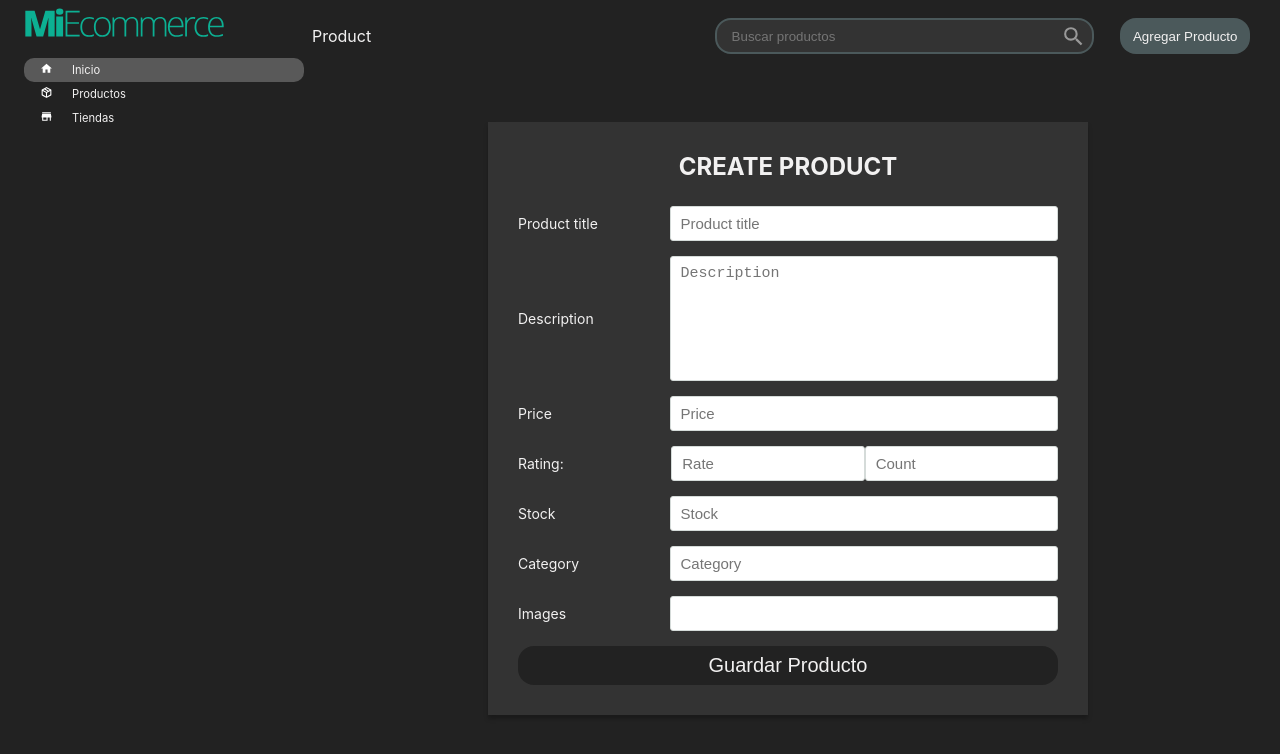
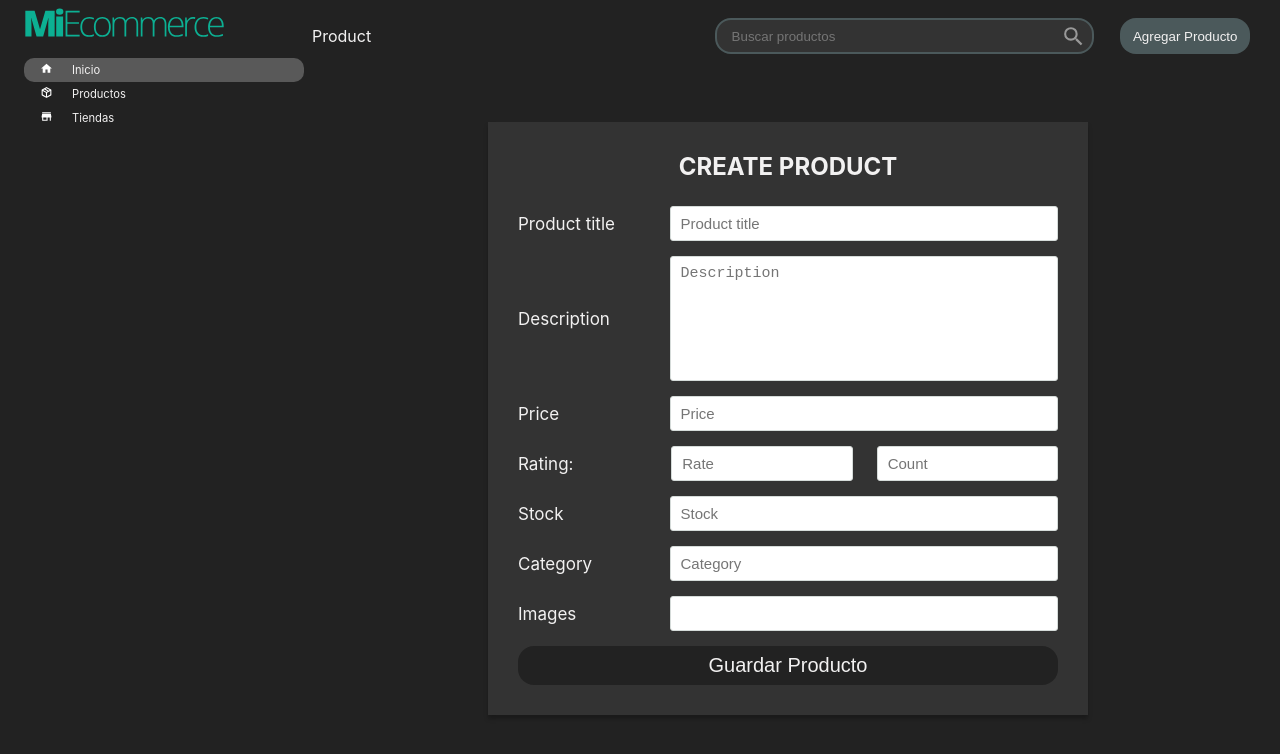
Before and after one commit to facundovacanicencosud/MiEcommerce-Grupo2-Sprint4, a React (Create React App) app: page /products/1 in a window 1280 px wide. Shown: the top 754 px of the page. Built offline with nearby package versions, Linux system fonts and the light colour scheme.

Commit message:
css create

```diff
--- a/src/pages/Products/ProductView/createProduct.module.css
+++ b/src/pages/Products/ProductView/createProduct.module.css
@@ -30,12 +30,13 @@
   width: 200px;
   color: var(--blanco);
   margin-right: 10px;
-  font-size: 14px;
+  font-size: 17px;
 }
 
 .wrapper .form .ratingComponents {
   display: flex;
   width: 100%;
+  gap: 1.5rem;
 }
 
 .wrapper .form .inputfield .input,
```
